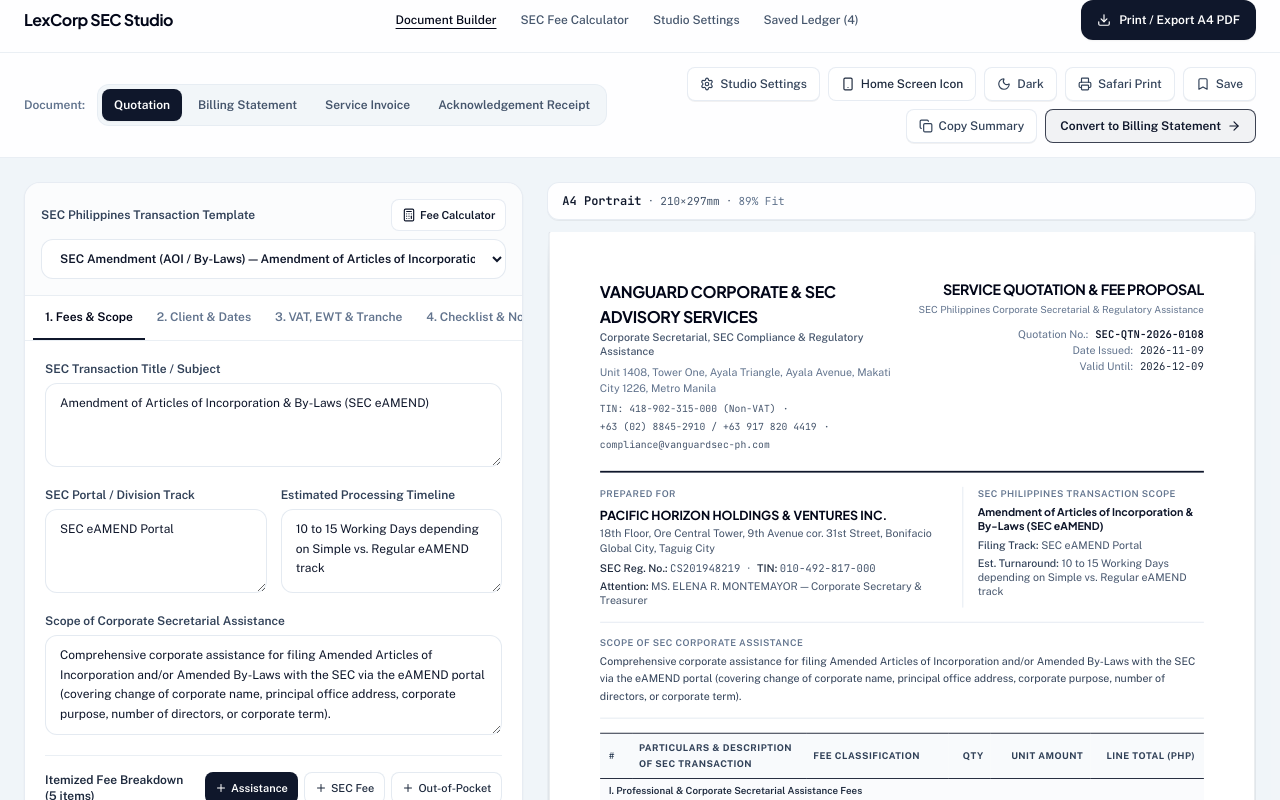
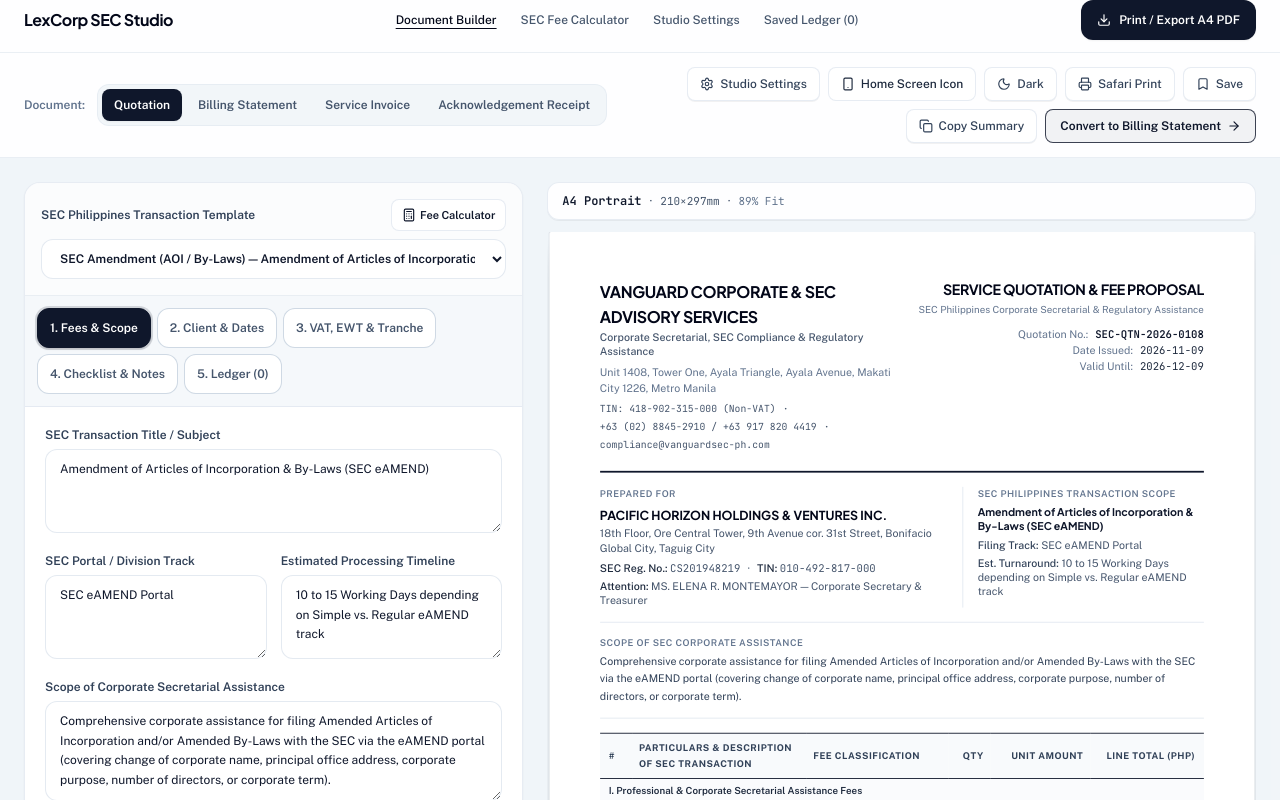
Before and after one commit to janssenbel/my-document-generator.ai, a React (Vite) app: page / in a window 1280 px wide. Shown: the top 800 px of the page. Built offline with nearby package versions, Linux system fonts and the light colour scheme.

Commit message:
feat: migrate document storage to v2
Update storage key to v2 and remove default demo documents to ensure a clean state for users. Added logic to clear legacy storage keys.

```diff
--- a/src/App.tsx
+++ b/src/App.tsx
@@ -47,7 +47,8 @@ import { ProviderProfileModal } from './components/ProviderProfileModal';
 import { PdfExportModal } from './components/PdfExportModal';
 import { PWAInstallButton } from './components/PWAInstallButton';
 
-const STORAGE_KEY_DOCS = 'lexcorp_sec_saved_docs_v1';
+const STORAGE_KEY_DOCS = 'lexcorp_sec_saved_docs_v2';
+const LEGACY_STORAGE_KEY_DOCS = 'lexcorp_sec_saved_docs_v1';
 const STORAGE_KEY_PROVIDER = 'lexcorp_sec_provider_v1';
 const STORAGE_KEY_THEME = 'lexcorp_sec_theme_v1';
 
@@ -138,20 +139,16 @@ export default function App() {
 
   const [savedDocs, setSavedDocs] = useState<SECDocument[]>(() => {
     try {
+      localStorage.removeItem(LEGACY_STORAGE_KEY_DOCS);
       const raw = localStorage.getItem(STORAGE_KEY_DOCS);
       if (raw) {
         const parsed = JSON.parse(raw);
-        if (Array.isArray(parsed) && parsed.length > 0) return parsed;
+        if (Array.isArray(parsed)) return parsed;
       }
     } catch {
       // ignore storage error
     }
-    return [
-      createDocumentFromPreset('amendment', 'quotation'),
-      createDocumentFromPreset('increase_acs', 'billing'),
-      createDocumentFromPreset('registration', 'invoice'),
-      createDocumentFromPreset('dissolution', 'receipt'),
-    ];
+    return [];
   });
 
   const [activeTab, setActiveTab] = useState<EditorTab>('items');
@@ -755,8 +752,12 @@ export default function App() {
             </select>
           </div>
 
-          {/* Editor Navigation Tabs */}
-          <div className="flex items-center border-b border-slate-200/70 dark:border-white/[0.08] bg-white dark:bg-slate-900 px-2 overflow-x-auto no-scrollbar">
+          {/* Editor Navigation Tabs — Bordered & Highlighted When Selected */}
+          <div
+            role="tablist"
+            aria-label="Document Builder Sections"
+            className="flex flex-wrap items-center gap-1.5 p-2.5 sm:p-3 border-b border-slate-200/80 dark:border-white/[0.08] bg-slate-100/70 dark:bg-slate-950/60"
+          >
             {[
               { id: 'items', label: '1. Fees & Scope' },
               { id: 'client', label: '2. Client & Dates' },
@@ -766,20 +767,25 @@ export default function App() {
               },
               { id: 'checklist', label: '4. Checklist & Notes' },
               { id: 'saved', label: `5. Ledger (${savedDocs.length})` },
-            ].map((tab) => (
+            ].map((tab) => {
+              const isSelected = activeTab === tab.id;
+              return (
                 <button
                   key={tab.id}
                   type="button"
+                  role="tab"
+                  aria-selected={isSelected}
                   onClick={() => setActiveTab(tab.id as EditorTab)}
-                className={`min-h-[44px] px-3 py-2.5 text-xs font-semibold border-b-2 transition-colors whitespace-nowrap shrink-0 ${
-                  activeTab === tab.id
-                    ? 'border-slate-900 dark:border-slate-100 text-slate-950 dark:text-white'
-                    : 'border-transparent text-slate-500 dark:text-slate-400 hover:text-slate-800 dark:hover:text-slate-200'
+                  className={`flex-1 sm:flex-initial min-h-[40px] px-3 py-2 text-xs font-semibold rounded-xl border transition-all whitespace-nowrap text-center justify-center inline-flex items-center ${
+                    isSelected
+                      ? 'bg-slate-900 dark:bg-slate-100 text-white dark:text-slate-950 border-slate-900 dark:border-slate-100 shadow-sm ring-2 ring-slate-900/15 dark:ring-white/20'
+                      : 'bg-white dark:bg-slate-900 text-slate-600 dark:text-slate-300 border-slate-300/90 dark:border-slate-700 hover:border-slate-400 dark:hover:border-slate-500 hover:bg-slate-50 dark:hover:bg-slate-800/80 hover:text-slate-950 dark:hover:text-white'
                   }`}
                 >
                   {tab.label}
                 </button>
-            ))}
+              );
+            })}
           </div>
 
           {/* Editor Tab Body */}
@@ -1723,14 +1729,30 @@ export default function App() {
                 </div>
 
                 {filteredLedger.length === 0 ? (
-                  <div className="p-8 text-center border border-slate-200/80 dark:border-white/[0.08] bg-slate-50/70 dark:bg-slate-950/60 rounded-2xl space-y-2">
+                  <div className="p-8 text-center border border-slate-200/80 dark:border-white/[0.08] bg-slate-50/70 dark:bg-slate-950/60 rounded-2xl space-y-3">
                     <FolderOpen className="w-6 h-6 text-slate-400 mx-auto" />
+                    <div className="space-y-1">
                       <div className="font-semibold text-slate-800 dark:text-slate-200">
-                      No Matching SEC Documents
+                        {savedDocs.length === 0
+                          ? 'Your Saved Ledger is Empty'
+                          : 'No Matching SEC Documents'}
                       </div>
                       <p className="text-slate-500 dark:text-slate-400">
-                      Save your current document or clear the search filter to view saved records.
+                        {savedDocs.length === 0
+                          ? 'No pre-loaded documents. Save your current Quotation, Billing, Invoice, or Receipt to store it here.'
+                          : 'Clear the search or type filter above to view your saved records.'}
                       </p>
+                    </div>
+                    {savedDocs.length === 0 && (
+                      <button
+                        type="button"
+                        onClick={handleSaveToLedger}
+                        className="min-h-[38px] inline-flex items-center gap-1.5 px-3.5 py-2 text-xs font-semibold bg-slate-900 dark:bg-slate-100 text-white dark:text-slate-950 rounded-xl hover:bg-slate-800 dark:hover:bg-white transition-colors"
+                      >
+                        <Bookmark className="w-3.5 h-3.5" />
+                        <span>Save Current Document ({doc.referenceNo})</span>
+                      </button>
+                    )}
                   </div>
                 ) : (
                   <div className="divide-y divide-slate-200/70 dark:divide-white/[0.08] border border-slate-200/80 dark:border-white/[0.08] rounded-2xl overflow-hidden">
```
Lines whose indentation alone changed are shown as unchanged.
